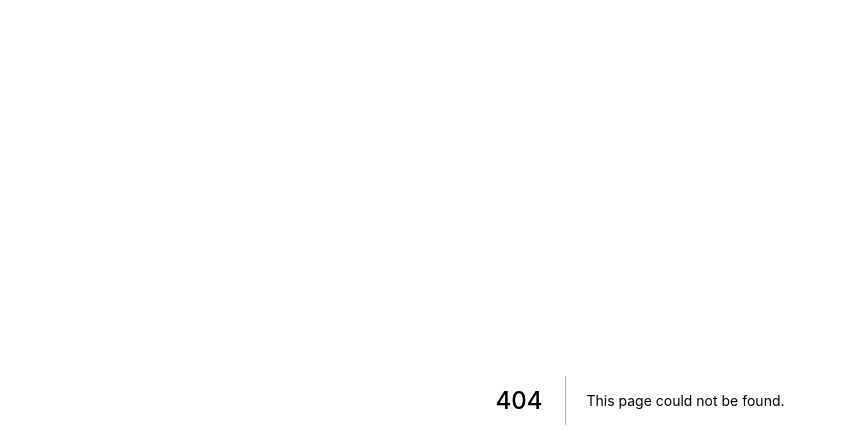
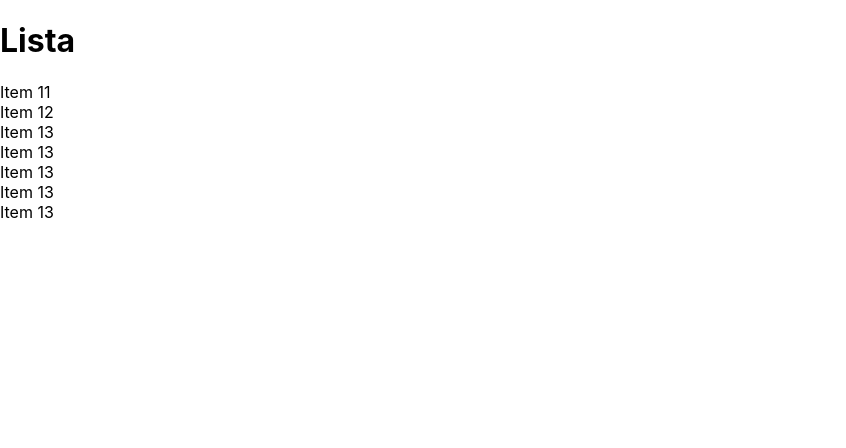
Before and after one commit to schmidtmarcelo/exercicios, a Next.js app: page /basicos/componenteComFilho in a window 1280 px wide. Before the commit this address had no page. Shown: the top 448 px of the page, without its empty margins (0-846 px from the left). Built offline with nearby package versions, Linux system fonts and the light colour scheme.

Commit message:
props children

```diff
--- /dev/null
+++ b/components/Item.jsx
@@ -0,0 +1,7 @@
+export default function Item(props) {
+    return (
+        <li>
+            {props.conteudo}
+        </li>
+    )
+}
--- /dev/null
+++ b/components/Lista.jsx
@@ -0,0 +1,13 @@
+export default function Lista(props) {
+    return (
+        <div>
+            <h1>Lista</h1>
+            <ul style={{
+                listStyle: "none",
+                padding: 0
+            }}>
+                {props.children}
+            </ul>
+        </div>
+    )
+}
--- /dev/null
+++ b/pages/basicos/componenteComFilho.jsx
@@ -0,0 +1,19 @@
+import Item from "../../components/Item";
+import Lista from "../../components/Lista";
+
+export default function componenteComFilho() {
+    return (
+        <div>
+            <Lista>
+                <Item conteudo="Item 11" />
+                <Item conteudo="Item 12" />
+                <Item conteudo="Item 13" />
+                <Item conteudo="Item 13" />
+                <Item conteudo="Item 13" />
+                <Item conteudo="Item 13" />
+                <Item conteudo="Item 13" />
+
+            </Lista>
+        </div>
+    )
+}
```
